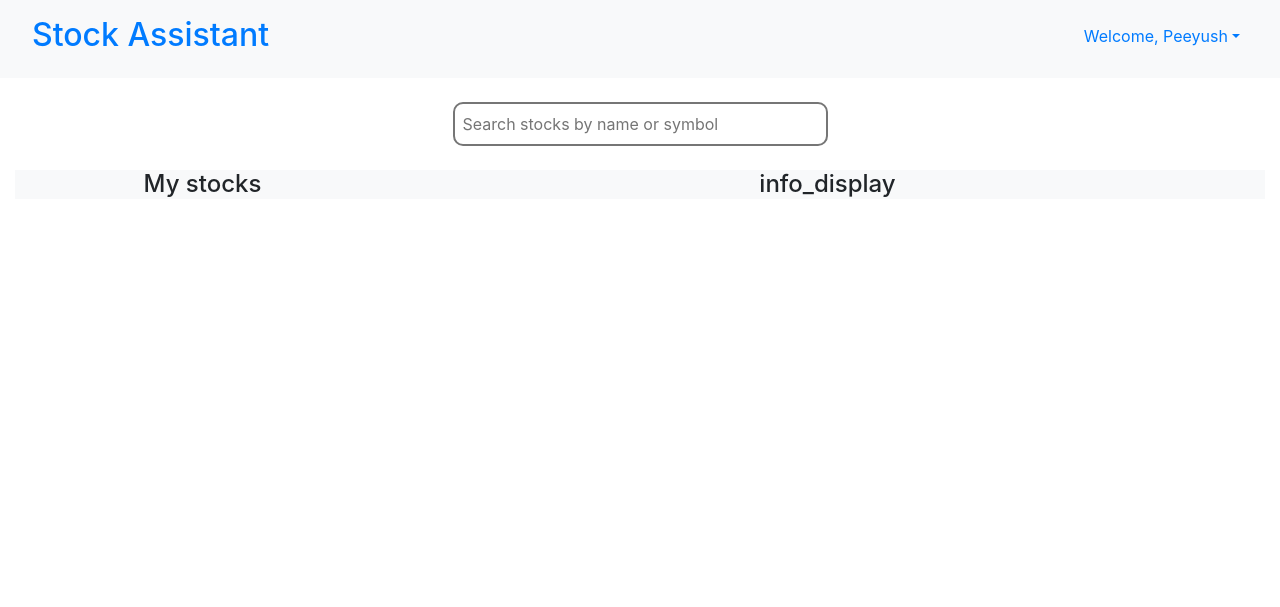
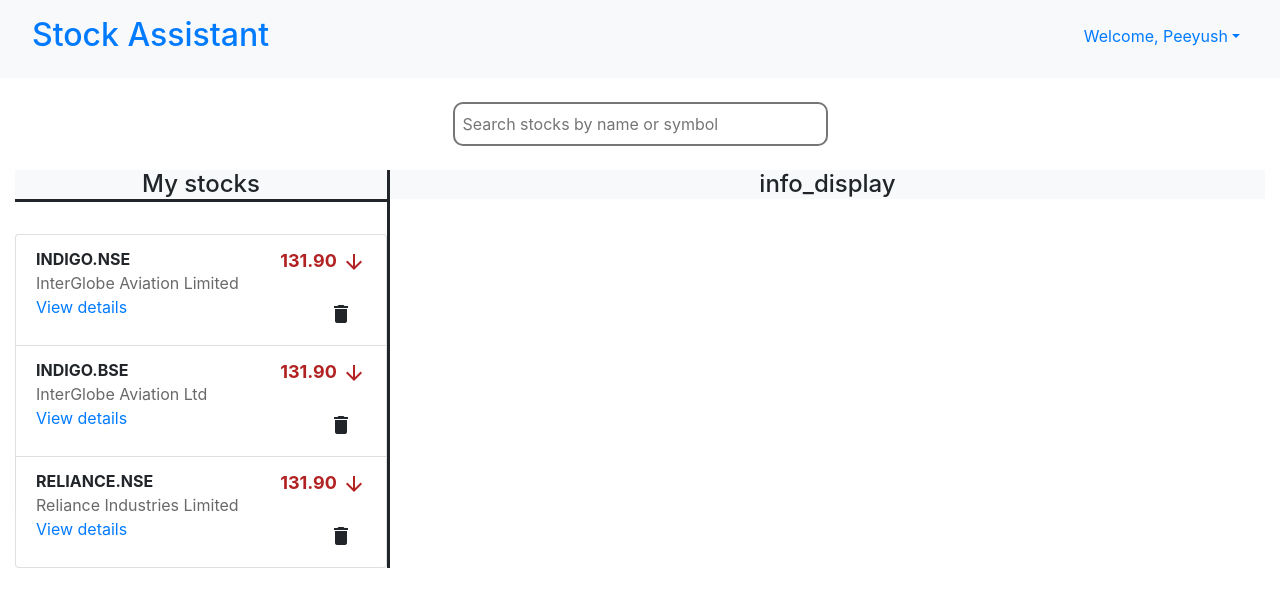
Before and after one commit to Peeyush-Vatsa/STOCK_ASSIST, a Django app: page /home/ in a window 1280 px wide. Shown: the top 607 px of the page. Run offline with Django 3.2, Linux system fonts and the light colour scheme; a user stored in the database is signed in; data comes from the database, SQL or seed files in the repository; data that the repository does not hold is empty; some libraries are stand-ins or nearby versions.

Commit message:
Initialising basic watchlist features

```diff
--- a/stockassist/ajax_templates.py
+++ b/stockassist/ajax_templates.py
@@ -6,10 +6,21 @@ def topStocks():
     csvreader = csv.reader(T50_file)
     rows = []
     for row in csvreader:
-        rows.append(row[1:3])
+        rows.append([row[1]+'.NSE', row[2]])
     T50_file.close()
     a = random.randint(0,48)
     return rows[a:a+3]
+
+def search_for_id(symbol):
+    list = open('./CSV_data/bse_stocks.csv')
+    csvdata = csv.reader(list)
+    stock_id = -1
+    for stock in csvdata:
+        if stock[1] == symbol:
+            stock_id = stock[0]
+            break
+    list.close()
+    return stock_id
 
 def search(str):
     nse_stock_results = search_file(str, 'nse_stocks.csv', '.NSE')
--- a/stockassist/models.py
+++ b/stockassist/models.py
@@ -1,5 +1,4 @@
 from django.db import models
-from django.contrib.auth.models import User
 # Create your models here.
 
 #Creating a stock watchlist model with minimal details
@@ -7,4 +6,4 @@ class watchlist_stocks_current(models.Model):
     stk_symbol = models.CharField(max_length=50, null=False, default='NULL_FIELD')
     stk_name = models.CharField(max_length=200, null=False, default='NULL_FIELD')
     stk_id = models.IntegerField(default=0)
-    watchlist_user = models.ManyToManyField(User)
+    watchlist_user = models.CharField(max_length=200, null=False, default='NULL_FIELD')
--- a/stockassist/static/stockassist/UI.css
+++ b/stockassist/static/stockassist/UI.css
@@ -34,4 +34,5 @@
     width: 30%;
     float: left;
     height: auto;
+    border-style: none solid none none;
 }
--- a/stockassist/static/stockassist/UI.js
+++ b/stockassist/static/stockassist/UI.js
@@ -1,4 +1,4 @@
-
+//Javascript
 function changeVis() {
     pwd = document.getElementById("pwd");
     pwdToggle = document.getElementById("togglePwdIcon");
@@ -19,6 +19,8 @@ function login(){
 function signup(){
     document.getElementById("Signup_button").innerHTML = "<span class='spinner-border spinner-border-sm'></span> Signing you up";
 }
+
+//Jquery:
 $(document).ready(() => {
     $("#search_field").focus(() => {
         $("#search_field").animate({
@@ -56,13 +58,14 @@ $(document).ready(() => {
                     searchStr: search_string
                 },
                 success: (response) => {
+                    //Check if stock is already in watchlist
                     array_response = response.stock_result;
                     $("#search_info_panel").text("Search Results");
                     $("#search_spinner").removeClass("spinner-border");
                     let empty_stocks = ['4','3','2','1'];
                     let num = 1;
                     for (stock of array_response){
-                        $("#icon_"+num.toString()).html("add"); //Update to include links
+                        $("#icon_"+num.toString()).html("add");
                         $("#stock_"+num.toString()).html(stock[1]);
                         $("#company_"+num.toString()).html(stock[2]);
                         $("#searchrow_"+num.toString()).show();
@@ -83,7 +86,6 @@ $(document).ready(() => {
 
                 },
                 error: () => {
-                    //add alert box for unexpected error
                     $("#errormessages").text("An unexpected error occured. Please try again");
                     $("#errorbox").css("display", "block");
                 }
@@ -92,7 +94,6 @@ $(document).ready(() => {
         else{
             let num = 1;
             for (stock of all_stocks){
-                $("#icon_"+num.toString()).html("trending_up");
                 $("#stock_"+num.toString()).html(stock[0]);
                 $("#company_"+num.toString()).html(stock[1]);
                 $("#searchrow_"+num.toString()).show();
@@ -102,4 +103,5 @@ $(document).ready(() => {
             $("#search_info_panel").text("Top Companies");
         }
     });
+    //Add code here
 });
--- a/stockassist/templates/stockassist/index.html
+++ b/stockassist/templates/stockassist/index.html
@@ -11,6 +11,7 @@
         <script src="https://maxcdn.bootstrapcdn.com/bootstrap/4.5.2/js/bootstrap.min.js"></script>
         <!--<script src="https://kit.fontawsome.com/6d65510908.js" crossorigin="anonymous"></script>-->
         <script src="{%static 'stockassist/UI.js'%}"></script>
+        <script src="{%static 'stockassist/stockrequests.js'%}"></script>
 
         <title>Stock Assistant</title>
     </head>
@@ -41,6 +42,10 @@
                     <button type="button" class="close" data-dismiss="alert">&times;</button>
                 </div>
             {%endif%}
+            <div class="alert alert-warning alert-dismissible fade show" id="loginrequired" style="display: none;">
+                <strong>Please log in to use the watchlist</strong>
+                <button class="close" type="button" data-dismiss="alert">&times;</button>
+            </div>
             <div class="alert alert-danger alert-dismissible fade show" id="errorbox" style="display: none;">
                 <strong id="errormessages"></strong>
                 <button type="button" class="close" data-dismiss="alert">&times;</button>
@@ -60,13 +65,29 @@
                     <tbody>
                         {%for stock in stock_result%}
                             <tr id="searchrow_{%cycle '1' '2' '3'%}">
-                                <td><i class="material-icons" id="icon_{%cycle '1' '2' '3'%}">trending_up</i></td>
+                                {%if user.is_authenticated%}
+                                    <td>
+                                        <button type="button" class="btn" id="add_to_watchlist_{%cycle '1' '2' '3'%}">
+                                            <i class="material-icons" id="icon_{%cycle '1' '2' '3'%}">add</i>
+                                        </button>
+                                    </td>
+                                {%else%}
+                                <td>
+                                    <button type="button" class="btn" onclick="$('#loginrequired').show()">
+                                        <i class="material-icons" id="icon_{%cycle '1' '2' '3'%}">add</i>
+                                    </button>
+                                </td>
+                                {%endif%}
                                 <td class="stk_symbol" id="stock_{%cycle '1' '2' '3'%}">{{stock.0}}</td>
                                 <td class="cmpny_nme" id="company_{%cycle '1' '2' '3'%}">{{stock.1}}</td>
                             </tr>
                         {%endfor%}
                             <tr style="display: none" id="searchrow_4">
-                                <td><i class="material-icons" id="icon_4">trending_up</i></td>
+                                <td>
+                                    <button class="btn" id="add_to_watchlist_4">
+                                        <i class="material-icons" id="icon_4">add</i>
+                                    </button>
+                                </td>
                                 <td class="stk_symbol" id="stock_4"></td>
                                 <td class="cmpny_nme" id="company_4"></td>
                             </tr>
@@ -77,22 +98,24 @@
             <br>
             <!--Watchlist-->
             <div class="watchlist">
-                <h4 style="text-align: center;" class="bg-light">My stocks</h4>
+                <h4 style="text-align: center; border-style: none none solid none;" class="bg-light">My stocks</h4>
                 {%if user.is_authenticated%}
                     <br>
-                    {%for stock in watchlist_stocks%}
-                        <div class="card stock-card">
-                            <div class="card-header">
-                                {{stock.1}}
-                            </div>
-                            <div class="card-body">
-                                {{stock.2}}
-                            </div>
-                            <div class="card-footer">
-                                View details
-                            </div>
-                        </div>
-                    {%endfor%}
+                    <ul class="list-group stock-card">
+                        {%for stock in watchlist_stocks%}
+                            <li class="list-group-item">
+                                    <span style="float: left;"><strong>{{stock.stk_symbol}}</strong></span>
+                                    <span style="color: firebrick; float: right; font-size: large;"><strong>131.90</strong> <i class="material-icons" style="vertical-align: middle;">arrow_downward</i>
+                                    </span>
+                                    <br>
+                                    <span style="color:dimgray; float: left;">{{stock.stk_name}}</span>
+                                    <br>
+                                    <!--add onclick function wrt stock symbol-->
+                                    <span style="float: left;"><a href="#">View details</a></span>
+                                    <span style="float: right;"><button class="btn" type="button"><i class="material-icons">delete</i></button></span>
+                            </li>
+                        {%endfor%}
+                    </ul>
                 {%else%}
                     <ul class="list-group stock-list">
                         <li class="list-group-item">
@@ -147,6 +170,5 @@
             </div>
         </div>
 
-
     </body>
 </html>
--- a/stockassist/views.py
+++ b/stockassist/views.py
@@ -1,9 +1,9 @@
 from django.contrib.auth import models
-from django.http.response import JsonResponse
+from django.http.response import HttpResponse, JsonResponse
 from django.shortcuts import redirect, render
 from django.contrib.auth.models import User
 import django.contrib.auth as auth
-from .ajax_templates import search, topStocks
+from .ajax_templates import search, search_for_id, topStocks
 from stockassist.models import watchlist_stocks_current
 
 # Create your views here.
@@ -14,7 +14,7 @@ def homepage(request):
             'stock_result': TOPSTOCKS,
         }
         if request.user.is_authenticated:
-            my_stocks = watchlist_stocks_current.objects.filter(watchlist_user = request.user)
+            my_stocks = watchlist_stocks_current.objects.filter(watchlist_user = request.user.username)
             context['watchlist_stocks'] = my_stocks
         return render(request, 'stockassist/index.html', context=context)
 
@@ -82,11 +82,27 @@ def search_stock(request):
             'stock_result': result
         })
 
-def add_stock_to_watchlist(request, symbol, name, id):
+def add_stock_to_watchlist(request):
     if request.method == 'GET':
         if request.user.is_authenticated:
-            stk = watchlist_stocks_current(stk_symbol=symbol, stk_name=name, stk_id = id, watchlist_user = request.user)
-            stk.save()
-            return redirect('stockassist:homepage')
+            stock_symbol = request.GET['symbol']
+            if stock_symbol.split('.')[1] == 'BSE':
+                stock_id = search_for_id(stock_symbol)
+            else:
+                stock_id = 0
+            stock_in_watchlist = False
+            try:
+                stock = watchlist_stocks_current.objects.get(stk_symbol=stock_symbol, watchlist_user=request.user.username)
+                stock_in_watchlist = True
+            except:
+                pass
+            if not stock_in_watchlist:
+                stk = watchlist_stocks_current(
+                    stk_symbol=stock_symbol, stk_name=request.GET['stock_name'],
+                    stk_id = stock_id, watchlist_user=request.user.username)
+                stk.save()
+                return JsonResponse({'issuccessful': True})
+            else:
+                return JsonResponse({'issuccessful': False})
         else:
             return redirect('stockassist:homepage')
```
Also changed, not shown: stockassist/static/stockassist/stockrequests.js (added, +39 -0 lines), db.sqlite3, stockassist/migrations/0007_auto_20210917_1523.py (added).
